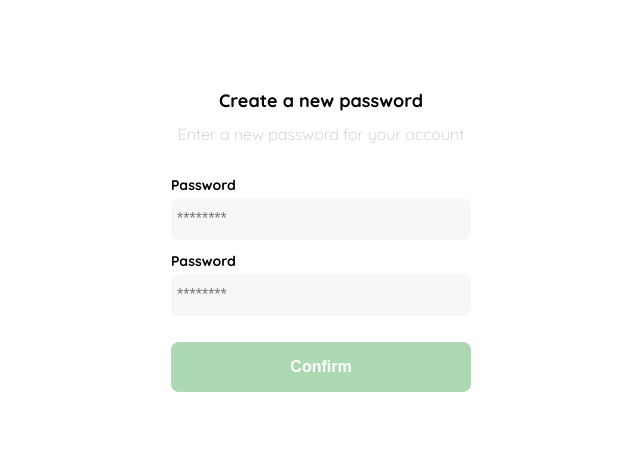
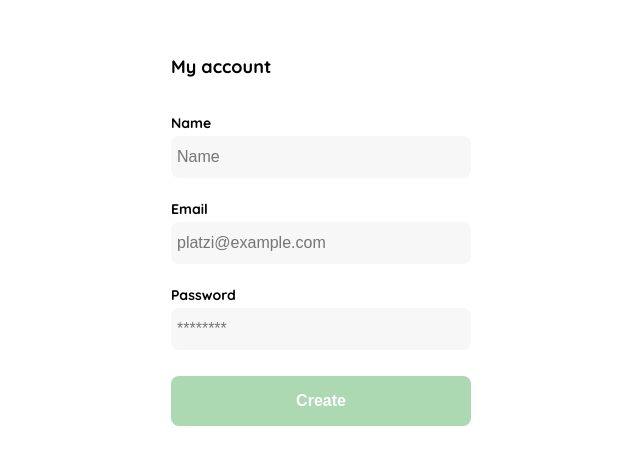
Before and after one commit to atempox/tiendaPlatzi, a plain HTML site: page index.html in a window 1280 px wide. Shown: the part 151-616 px from the top of the page, without its empty margins (319-959 px from the left). Drawn offline with Linux system fonts and the light colour scheme.

Commit message:
resultado clase4 My account ok

```diff
--- a/index.html
+++ b/index.html
@@ -43,20 +43,17 @@
         }
         .tittle{
             font-size: var(--lg);
-            text-align: center;
+            text-align: start;
+            margin-bottom: 36px;
         }
-        .subtittle{
-            color: var(--very-light-pink);
-            font-size: var(--md);
-            font-weight: 300;
-            margin-top: 0;
-            margin-bottom: 32px;
-            text-align: center;
-        }
+
         .form{
             display: flex;
             flex-direction: column;
-
+        }
+        .form div {
+            display: flex;
+            flex-direction: column;
         }
         .label{
             font-size: var(--sm);
@@ -71,6 +68,11 @@
             font-size: var(--md);
             padding: 6px;
             margin-bottom: 12px;
+        }
+        .input-name,
+        .input-email,
+        .input-pasword{
+            margin-bottom: 22px;
         }
         .primary-button{
             background-color: var(--hospital-green);
@@ -91,6 +93,9 @@
             .logo{
                 display: block;
             }
+            .primary-button{
+                margin-top: 100px;
+            }
         }
 
     </style>
@@ -99,19 +104,20 @@
 <body>
     <div class="login">
         <div class="form-conteiner">
-            <img src="./logos/logo_yard_sale.svg" alt="logo" class="logo">
-
-             <h1 class="tittle">Create a new password </h1>
-             <p class="subtittle">Enter a new password for your account</p>
+             <h1 class="tittle">My account </h1>
 
              <form action="/" class="form">
+                <div >
+                <label for="name" class="label">Name</label>
+                <input type="text" id="name" placeholder="Name" class="input input-name">
+
+                <label for="email" class="label">Email</label>
+                <input type="text" id="email" placeholder="platzi@example.com" class="input input-email">
+
                 <label for="password" class="label">Password</label>
                 <input type="password" id="password" placeholder="********" class="input input-password">
-
-                <label for="new-password" class="label">Password</label>
-                <input type="password" id="new-password" placeholder="********" class="input input-password">
-
-                <input type="submit" value="Confirm" class="primary-button login-button">
+                 </div>
+                <input type="submit" value="Create" class="primary-button login-button">
              </form>
 
         </div>
```
